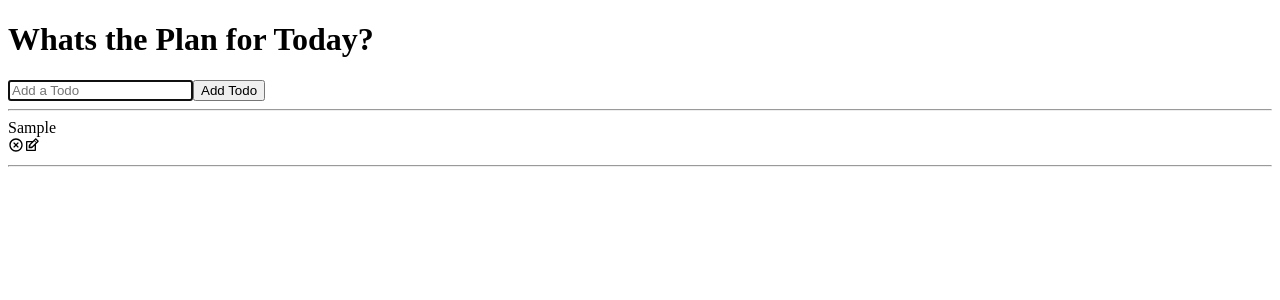
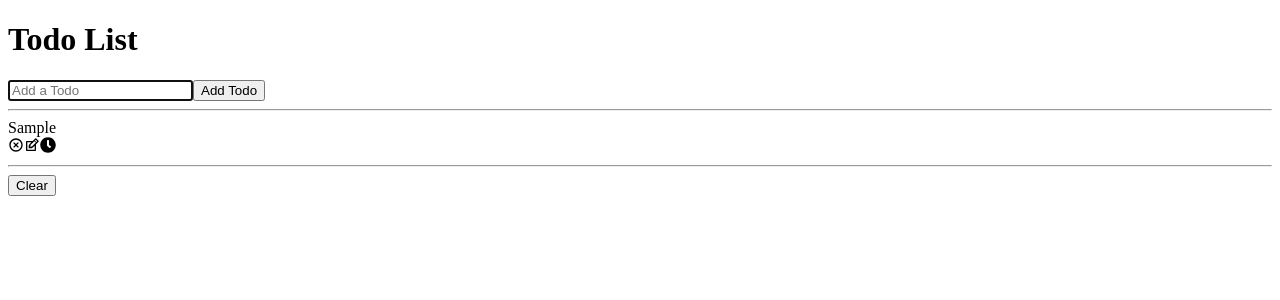
Before and after one commit to 2021-IBM-Accelerate-SW-Track/lab-1-team-24, a React (Create React App) app: page / in a window 1280 px wide. Both pictures are taken after typing "Sample" into the empty fields and a click on the button "Add Todo". Shown: the top 300 px of the page. Built offline with nearby package versions, Linux system fonts and the light colour scheme.

Commit message:
need css/time hover

```diff
--- a/src/App.css
+++ b/src/App.css
@@ -2,3 +2,7 @@
   text-decoration: line-through;
   opacity: 0.4;
 }
+
+* {
+  font: "arial";
+}
--- a/src/components/Todo.js
+++ b/src/components/Todo.js
@@ -2,12 +2,24 @@ import React, {useState} from 'react'
 import TodoForm from './TodoForm'
 import {RiCloseCircleLine} from 'react-icons/ri'
 import {TiEdit} from 'react-icons/ti'
+import {FaClock} from 'react-icons/fa'
 
-function Todo({ todos, completeTodo, removeTodo, updateTodo }) {
+function Todo({ todos, completeTodo, removeTodo, updateTodo, displayTime }) {
     const [edit, setEdit] = useState({
         id: null,
         value: ''
     })
+
+    const [hover,setHover] = useState(false);
+
+    const onHover = function(){
+        setHover(true)
+    }
+
+    const onLeave = function(){
+        setHover(false)
+    }
+
 
     const submitUpdate = function(value){
         updateTodo(edit.id, value)
@@ -32,6 +44,12 @@ function Todo({ todos, completeTodo, removeTodo, updateTodo }) {
                 />
                 <TiEdit onClick = {() => {setEdit({id: todo.id , value: todo.text})}}
                     className = 'edit-icon'/>
+
+                <FaClock classname = 'clock' onMouseEnter = {onHover}
+                    onMouseLeave= {onLeave}> </FaClock>
+
+                {hover && <span> {displayTime(todo.id)}</span>}
+
             </div>
             <hr/>
         </div>
--- a/src/components/TodoForm.js
+++ b/src/components/TodoForm.js
@@ -17,12 +17,14 @@ function TodoForm(props) {
 
     const handleSubmit = function(e){
         e.preventDefault();
+        var today = new Date()
+        var currTime = today.getHours() + ":" + today.getMinutes() + ":" + today.getSeconds();
 
         props.onSubmit({
              id: Math.floor(Math.random() * 10000),
              text: input,
+             time: currTime
         });
-
         setInput('')
     }
 
@@ -38,14 +40,14 @@ function TodoForm(props) {
                         className = "todo-input edit"
                         onChange = {handleChange}
                         ref = {inputRef}
-                        data-testid="new-item-input"
                     />
-                    <button data-testid="new-item-button"
+                    <button
                         className = "todo-button edit"> Update </button>
                     <hr/>
                 </div>
             ):(<div>
                     <input
+                        data-testid="new-item-input"
                         type = "text"
                         placeholder = "Add a Todo"
                         value = {input}
@@ -53,10 +55,9 @@ function TodoForm(props) {
                         className = "todo-input"
                         onChange = {handleChange}
                         ref = {inputRef}
-                        data-testid="new-item-input"
                     />
-                    <button data-testid="new-item-button"
-                    className = "todo-button"> Add Todo </button>
+                    <button
+                        className = "todo-button"> Add Todo </button>
                     <hr/>
                 </div>
             )}
--- a/src/components/TodoList.js
+++ b/src/components/TodoList.js
@@ -1,4 +1,5 @@
 import React, {useState} from 'react'
+import { RiCheckLine } from 'react-icons/ri'
 import Todo from './Todo'
 import TodoForm from './TodoForm'
 
@@ -10,18 +11,33 @@ function TodoList() {
         if(!todo.text || /^\s*$/.test(todo.text))
             return
 
-        const newTodos = [...todos, todo]
-        setTodos(newTodos)
+        if(handleValidation(todo.text))
+            alert('Duplicates not Allowed')
+        else{
+            const newTodos = [...todos, todo]
+            setTodos(newTodos)
+        }
+    }
+
+    const handleValidation = function(text){
+        var check = false;
+        var array = [...todos]
+        for(let i = 0 ; i < array.length; i++){
+            if(array[i].text === text)
+                check = true
+        }
+        return check
     }
 
     const updateTodo = function(todoId, newValue){
-        //check for dups
         if(!newValue.text || /^\s*$/.test(newValue.text))
             return
-
+        if(handleValidation(newValue.text))
+            alert('Duplicates not Allowed')
+        else{
             setTodos(prev => prev.map(item =>
                 item.id === todoId ? newValue : item
-                ))
+            ))}
     }
 
     const removeTodo = function(id){
@@ -38,6 +54,18 @@ function TodoList() {
        }
     }
 
+    const displayTime = function(id){
+        var check;
+        var array = [...todos]
+        for(let i = 0; i < array.length; i++){
+           if(array[i].id === id){
+            check = array[i]
+           }
+       }
+       return ( check.time )
+    }
+
+
     const completeTodo = function(id){
         let updateTodos = todos.map(todo => {
             if (todo.id === id){
@@ -48,16 +76,23 @@ function TodoList() {
         setTodos(updateTodos)
     }
 
+    const clear = function(){
+        setTodos([])
+    }
+
     return (
         <div>
-            <h1> Whats the Plan for Today?</h1>
+            <h1> Todo List</h1>
             <TodoForm onSubmit = {addTodo}/>
             <Todo
                 todos = {todos}
                 completeTodo = {completeTodo}
                 removeTodo = {removeTodo}
                 updateTodo = {updateTodo}
+                displayTime = {displayTime}
+
             />
+            <button onClick= {clear}> Clear </button>
         </div>
     )
 }
```
